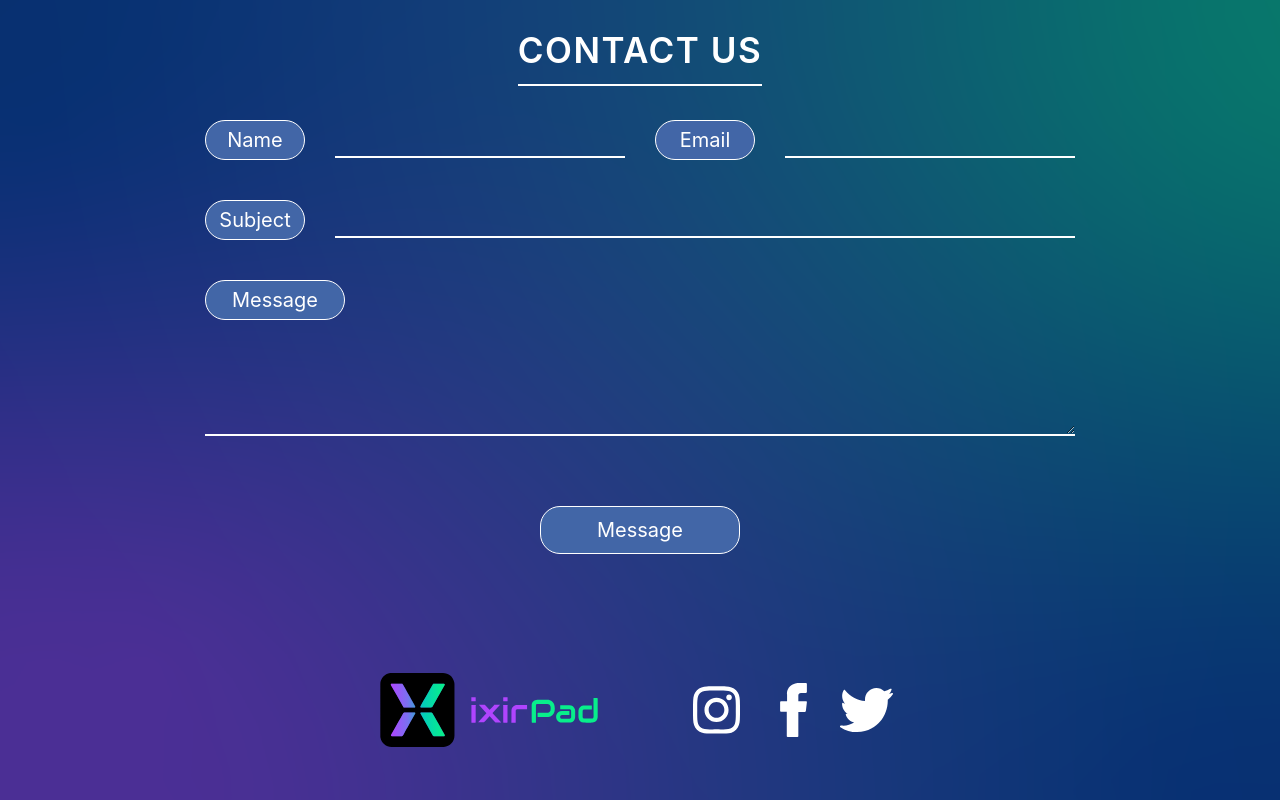
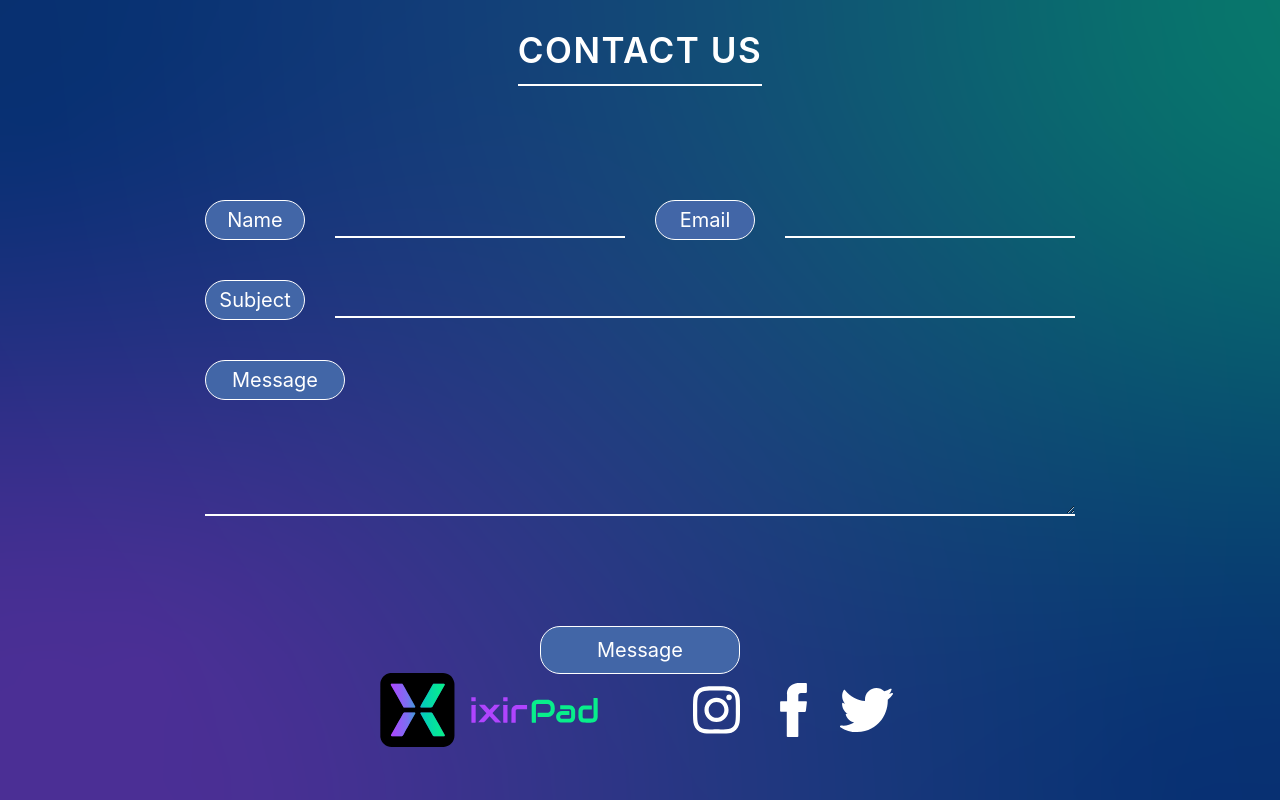
Before and after one commit to emreonural/react-projesi, a Next.js app: page / in a window 1280 px wide. Shown: the part 4800-5600 px from the top of the page. Built offline with nearby package versions, Linux system fonts and the light colour scheme.

Commit message:
Add files via upload

```diff
--- a/components/Main.js
+++ b/components/Main.js
@@ -11,7 +11,7 @@ class Main extends Component {
     constructor(props){
         super(props);
 
-        this.state= {
+        this.state = {
             windowH: 0,
             page: 0,
             touchxS: 0,
--- a/styles/globals.css
+++ b/styles/globals.css
@@ -250,7 +250,7 @@ a:hover {
   /* main-details */
 
     .row-sec1, .row-sec2 {
-      height: 100vh;
+      height: calc(var(--vh, 1vh) * 100);;
       width: 100%;
       background: #0E1F50;
       position: relative;
@@ -1708,7 +1708,9 @@ a:hover {
   /* contacts */
 
   .contact-body {
-    height: 85%;
+    height: 65%;
+    display: grid;
+    align-content: start;
   }
   .input-body-1 {
     padding-left: 15px;
@@ -1736,7 +1738,7 @@ a:hover {
     justify-content: center;
     color: #fff;
     font-size: 20px;
-    min-height: 40px;
+    height: 40px;
     max-width: 140px;
   }
   .contact-input {
```
